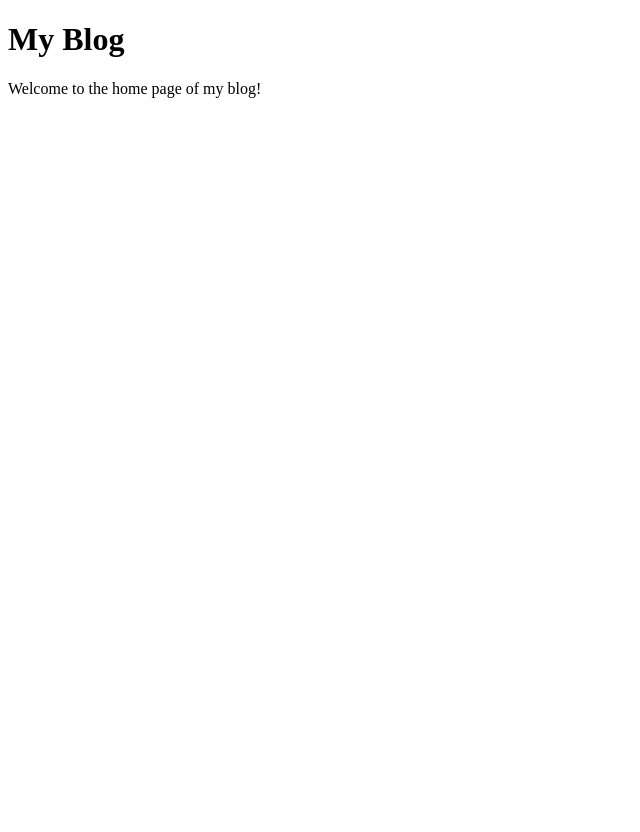
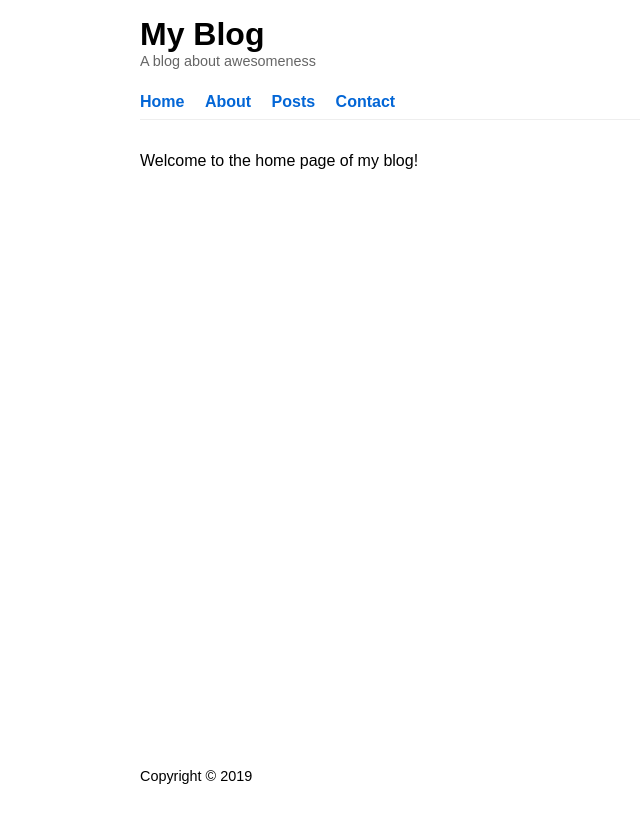
Before and after one commit to sheridan-python/mysite-example, a Django app: page / in a window 1280 px wide. Shown: the whole page, without its empty margins (0-640 px from the left). Before the commit the page ends 98 px from the top, so only its background shows below. Run offline with Django 3.2, Linux system fonts and the light colour scheme.

Commit message:
Add base.css and style the home page

```diff
--- /dev/null
+++ b/blog/static/blog/base.css
@@ -0,0 +1,74 @@
+html {
+  height: 100%; /* Use whole height of browser */
+}
+
+body {
+  display: grid;  /* Use CSS grid */
+  font-family: Arial, Helvetica, sans-serif;
+  grid-template-rows: auto auto 1fr auto;  /* Sticky footer */
+  margin: 0 auto;  /* Centers the page */
+  max-width: 1000px;  /* Set max width */
+  min-height: 100%;  /* Full height */
+  padding: 1rem;
+}
+
+/*
+ * Style the <a> tags. Have a consistent colour for both visited
+ * and unvisited links. Show underline on hover only.
+ */
+a {
+  color: #0366d6;
+  text-decoration: none;
+}
+
+a:hover {
+  text-decoration: underline;
+}
+
+/* Style the header area */
+#site-header h1 {
+  padding: 0;
+  margin: 0;
+}
+
+#site-header p {
+  font-size: 0.9rem;
+  color: #666;
+  padding: 0;
+  margin: 0;
+}
+
+/* Style the top nav */
+#top-nav {
+  padding: 0.5rem 0;
+  border-bottom: 1px solid #eee;
+}
+
+#top-nav ul {
+  margin: 0;
+  padding: 0;
+}
+
+#top-nav li {
+  margin-top: 1rem;
+  list-style-type: none;
+  display: inline-block;
+  padding-right: 1rem;
+}
+
+#top-nav a {
+  text-decoration: none;
+  font-weight: bold;
+}
+
+/* Style the main content */
+#main-content {
+  margin-top: 1rem;
+}
+
+
+/* Style the footer */
+#site-footer {
+  font-size: 0.9rem;
+  margin: 2rem 0;
+}
--- a/blog/templates/blog/base.html
+++ b/blog/templates/blog/base.html
@@ -1,16 +1,35 @@
+{% load static %}
 <!DOCTYPE html>
 <html lang="en">
 <head>
   <meta charset="utf-8">
+  <link rel="stylesheet" href="{% static "blog/base.css" %}">
   <title>My Blog – {% block page_title %}An awesome blog{% endblock %}</title>
 </head>
 
 <body>
-  <main>
-   <h1>My Blog</h1>
+  <header id="site-header">
+     <h1>My Blog</h1>
+     <p>A blog about awesomeness</p>
+  </header>
+
+  <nav id="top-nav">
+    <ul>
+      <li><a href="#">Home</a></li>
+      <li><a href="#">About</a></li>
+      <li><a href="#">Posts</a></li>
+      <li><a href="#">Contact</a></li>
+    </ul>
+  </nav>
+
+  <main id="main-content">
    {% block main %}
    <!-- Content for the main block will be rendered here -->
    {% endblock %}
   </main>
+
+  <footer id="site-footer">
+    Copyright &copy; {% now 'Y' %}
+  </footer>
 </body>
 </html>
```
